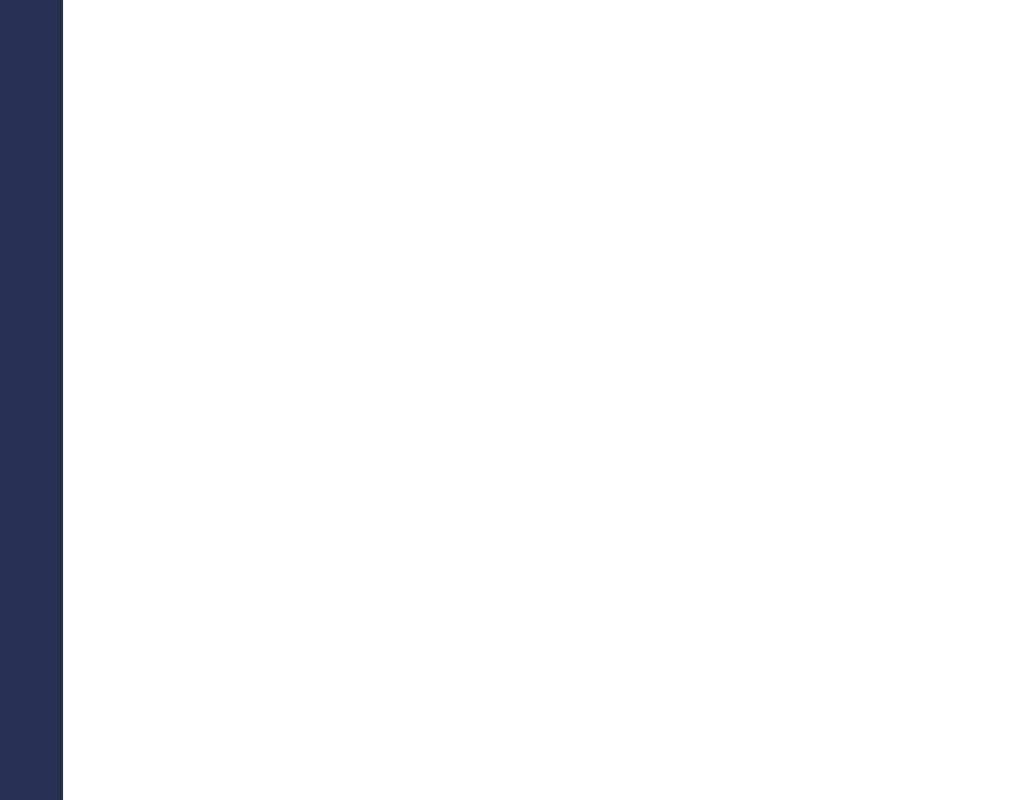
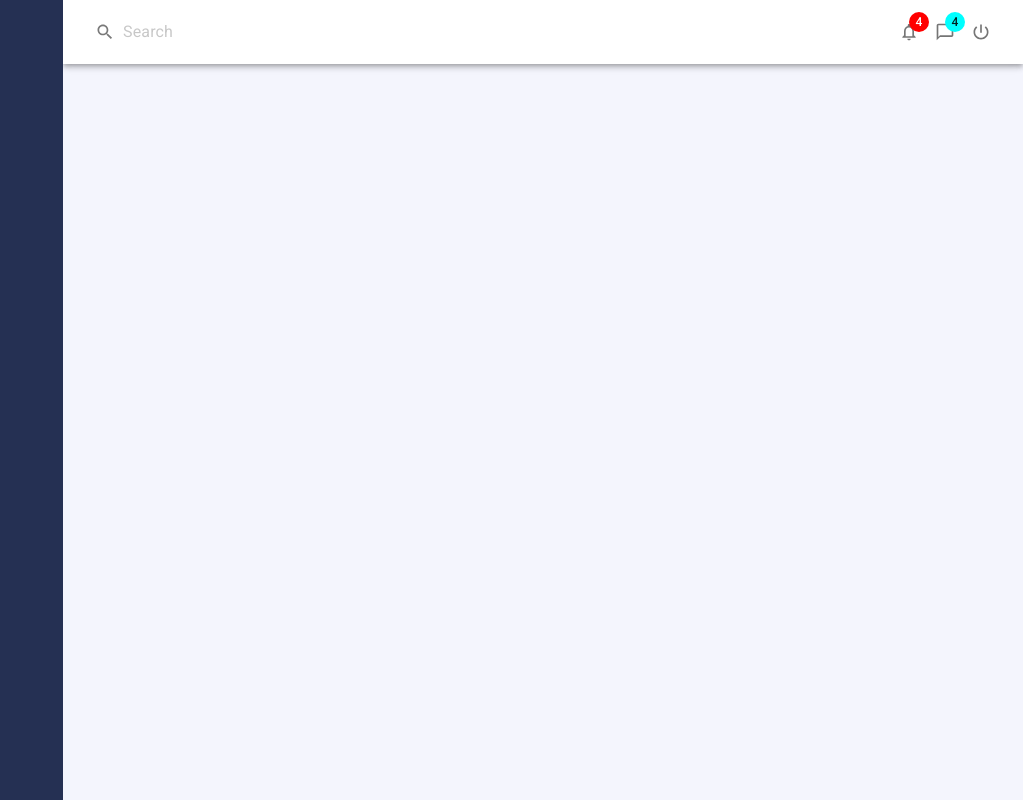
Before and after one commit to ganciaux/code_affection, a React (Create React App) app: page / in a window 1280 px wide. Shown: the whole page, without its empty margins (257-1280 px from the left). Built offline with nearby package versions, Linux system fonts and the light colour scheme.

Commit message:
Add theme provider

```diff
--- a/src/App/App.js
+++ b/src/App/App.js
@@ -1,14 +1,44 @@
-import React from "react";
-import "./App.css";
-import SideMenu from "../components/SideMenu";
+import React from 'react'
+import './App.css'
+import SideMenu from '../components/SideMenu'
+import Header from '../components/Header'
+import { createTheme, CssBaseline, ThemeProvider } from '@mui/material'
+import { makeStyles } from '@mui/styles'
+
+const theme = createTheme({
+  palette: {
+    primary: {
+      main: '#0ff',
+      light: '#0f8',
+    },
+    secondary: {
+      main: '#f00',
+      light: '#f80',
+    },
+    background: {
+      default: '#f4f5fd',
+    },
+  },
+})
+
+const useStyles = makeStyles((theme) => ({
+  appMain: {
+    paddingLeft: '320px',
+    width: '100%',
+  },
+}))
 
 function App() {
+  const classes = useStyles()
   return (
-    <>
+    <ThemeProvider theme={theme}>
       <SideMenu />
-      <div>test</div>
-    </>
-  );
+      <div className={classes.appMain}>
+        <Header />
+      </div>
+      <CssBaseline />
+    </ThemeProvider>
+  )
 }
 
-export default App;
+export default App
--- /dev/null
+++ b/src/components/Header.js
@@ -0,0 +1,67 @@
+import {
+  ChatBubbleOutlineOutlined,
+  NotificationsNone,
+  PowerSettingsNew,
+  Search as SearchIcon,
+} from '@mui/icons-material'
+import {
+  AppBar,
+  Badge,
+  Grid,
+  IconButton,
+  InputBase,
+  Toolbar,
+} from '@mui/material'
+import React from 'react'
+import { makeStyles } from '@mui/styles'
+
+const useStyles = makeStyles((theme) => ({
+  root: {
+    backgroundColor: '#fff',
+  },
+  SearchInput: {
+    opacity: '0.6',
+    padding: `0px ${theme.spacing(1)}`,
+    fontSize: '0.8rem',
+    '&:hover': { backgroundColor: '#888' },
+    '& .MuiSvgIcon-root': {
+      marginRight: theme.spacing(1),
+    },
+  },
+}))
+
+export default function Header() {
+  const classes = useStyles()
+
+  return (
+    <AppBar position="static" sx={{ backgroundColor: '#fff' }}>
+      <Toolbar>
+        <Grid container alignItems="center">
+          <Grid item>
+            <InputBase
+              placeholder="Search"
+              startAdornment={<SearchIcon fontSize="small" />}
+              className={classes.SearchInput}
+            ></InputBase>
+          </Grid>
+          <Grid item sm></Grid>
+          <Grid item>
+            <IconButton>
+              <Badge badgeContent={4} color="secondary">
+                <NotificationsNone fontSize="small"></NotificationsNone>
+              </Badge>
+            </IconButton>
+            <IconButton>
+              <Badge badgeContent={4} color="primary">
+                <ChatBubbleOutlineOutlined fontSize="small"></ChatBubbleOutlineOutlined>
+              </Badge>
+            </IconButton>
+            <IconButton>
+              <PowerSettingsNew fontSize="small"></PowerSettingsNew>
+            </IconButton>
+          </Grid>
+        </Grid>
+      </Toolbar>
+    </AppBar>
+  )
+}
--- a/src/components/SideMenu.js
+++ b/src/components/SideMenu.js
@@ -1,23 +1,19 @@
 import React from 'react'
-import { makeStyles, withStyles } from '@mui/styles';
+import { makeStyles } from '@mui/styles'
 
 const useStyles = makeStyles({
-    SideMenu:{
+  SideMenu: {
     display: 'flex',
     flexDirection: 'column',
     position: 'absolute',
     left: '0px',
     width: '320px',
     height: '100vh',
-        backgroundColor:'#253053',
-    }
-});
+    backgroundColor: '#253053',
+  },
+})
 
 export default function SideMenu() {
-    const classes = useStyles();
-    return (
-        <div className={classes.SideMenu}>
-
-        </div>
-    )
+  const classes = useStyles()
+  return <div className={classes.SideMenu}></div>
 }
```
Also changed, not shown: src/index.js (+8 -8 lines), 2 other files (tests, documents, lock files or other folders). Lines whose indentation alone changed are shown as unchanged.
